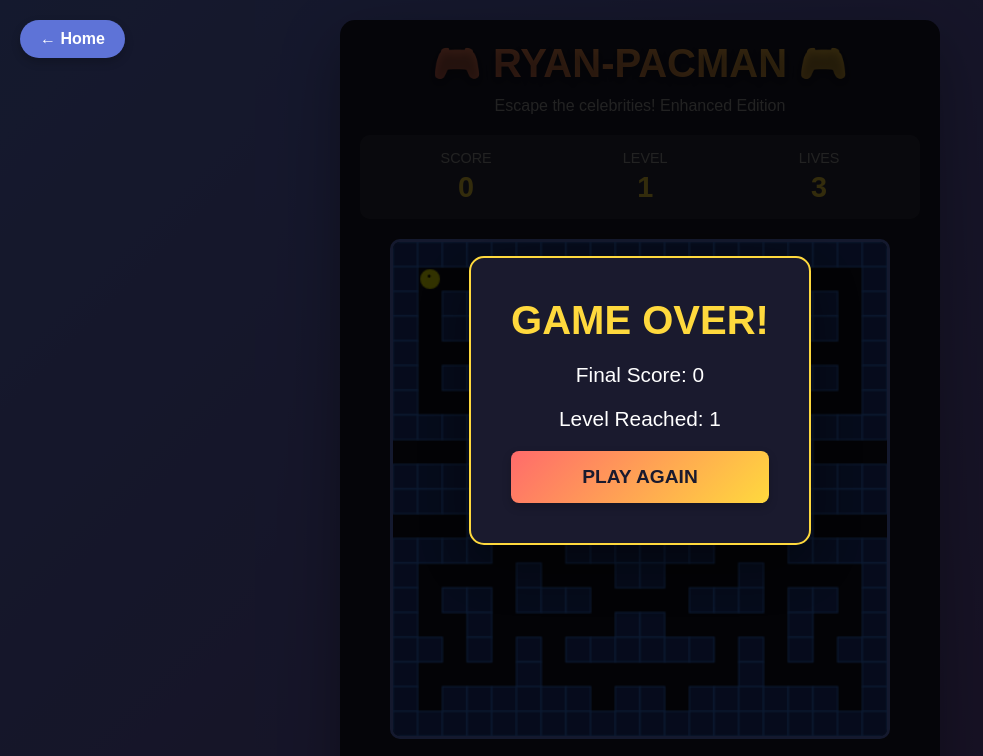
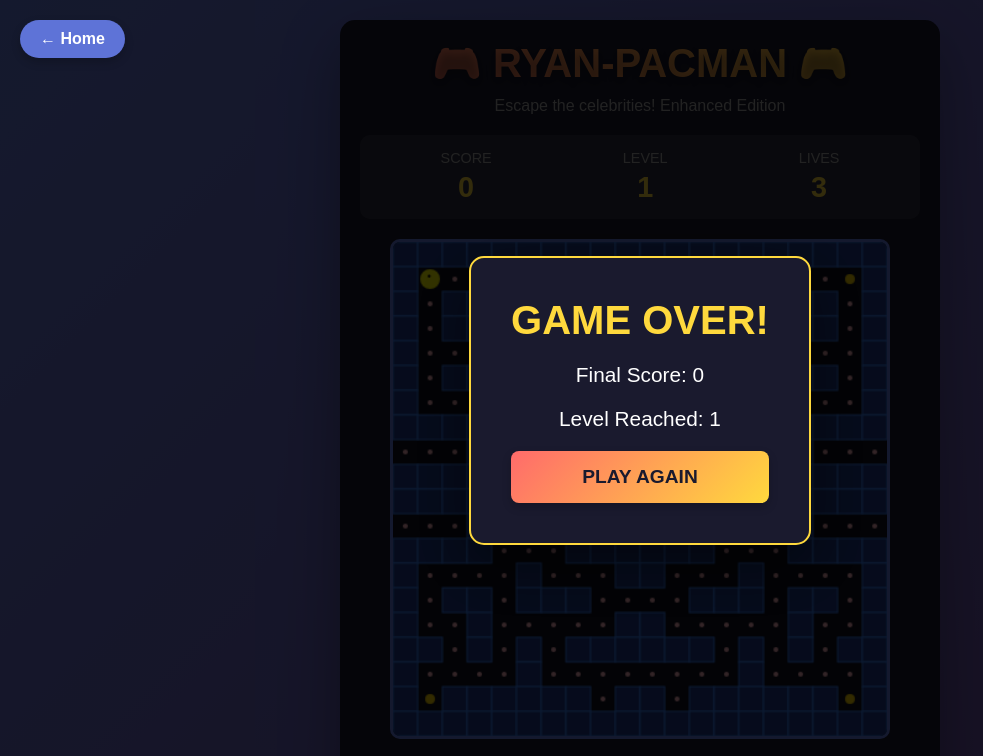
Before and after one commit to milwrite/javabot, a website: page src/ryan-pacman.html in a window 1280 px wide. Shown: the top 756 px of the page, without its empty margins (0-983 px from the left). Drawn offline with Linux system fonts and the light colour scheme.

Commit message:
fix game initialization - add pellets before initial draw

```diff
--- a/src/ryan-pacman.html
+++ b/src/ryan-pacman.html
@@ -973,6 +973,9 @@
         startBtn.addEventListener('click', startGame);
         restartBtn.addEventListener('click', startGame);
 
+        // Initialize pellets for initial draw
+        initializePellets();
+
         // Initial draw
         draw();
     </script>
```
